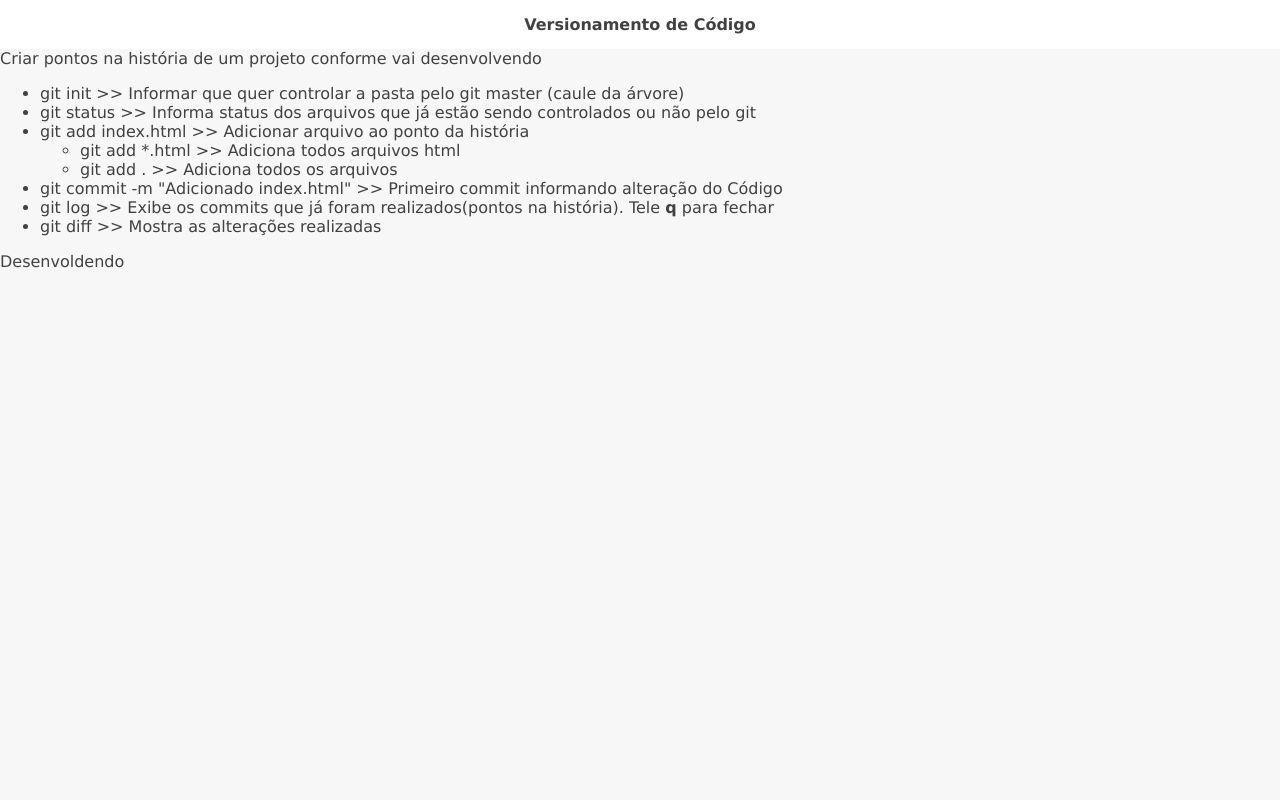
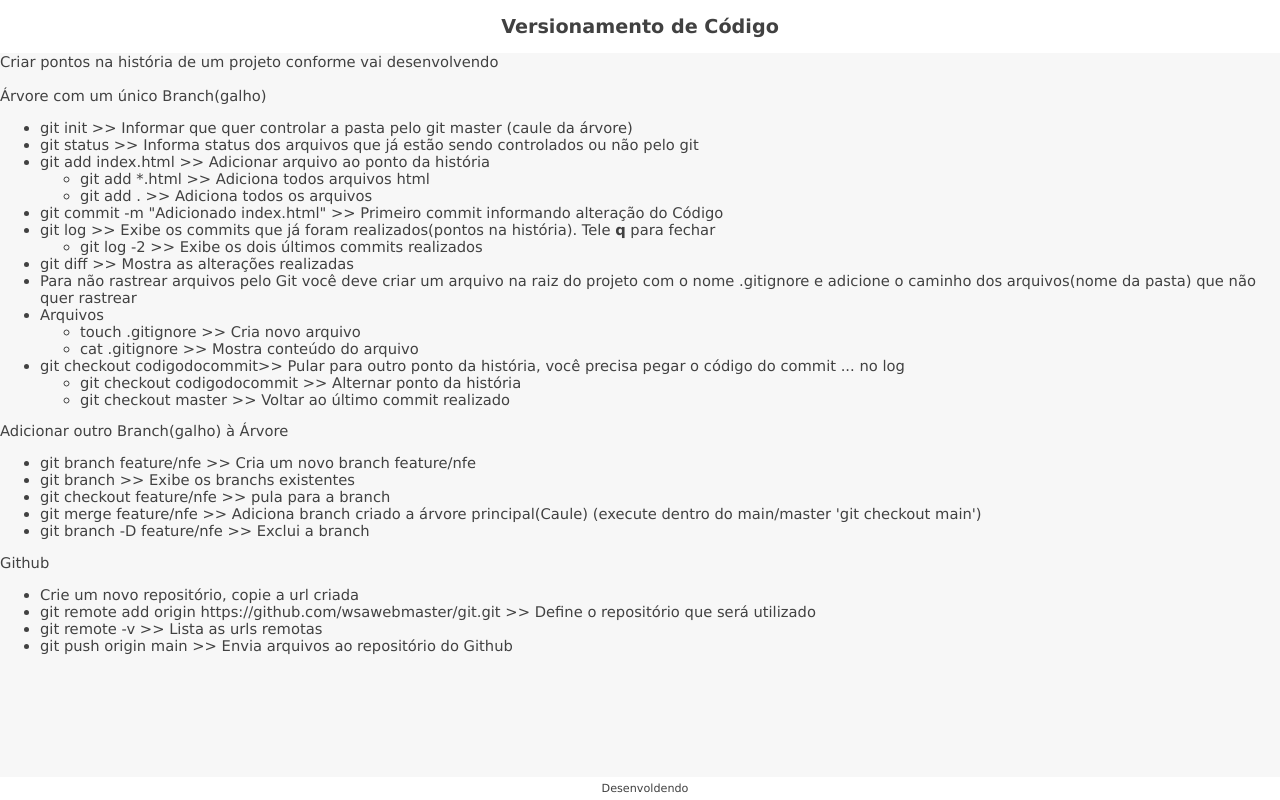
Before and after one commit to wsawebmaster/git, a plain HTML site: page index.html in a window 1280 px wide. Drawn offline with Linux system fonts and the light colour scheme.

Commit message:
Melhorando o código

```diff
--- a/index.html
+++ b/index.html
@@ -4,7 +4,7 @@
     <meta charset="UTF-8">
     <meta http-equiv="X-UA-Compatible" content="IE=edge">
     <meta name="viewport" content="width=device-width, initial-scale=1.0">
-    <link rel="icon" href="favicon32x32.png" sizes="32x32">
+    <link rel="icon" href="lion1.png" sizes="32x32">
     <title>Git </title>
 
     <style>
@@ -13,6 +13,10 @@
             --corTextoPagina: rgb(65, 65, 65);
             --corBranca: #fff;
             --font-family: verdana;
+            --font-size-titulo: 1.2rem;
+            --font-size-texto: 0.92rem;
+            --font-size-footer: 0.7rem;
+            --margin-bottom: 1.5rem;
 
             --margem: 0;
         }
@@ -21,13 +25,28 @@
             background-color: var(--corFundoPagina);
             color: var(--corTextoPagina);
             font-family: var(--font-family);
+            font-size: var(--font-size-texto);
+            margin-bottom: var(--margin-bottom);
         }
 
         header {
             background-color: var(--corBranca);
+            font-size: var(--font-size-titulo);
             font-weight: bold;
             text-align: center;
+            align-items: center;
             padding: 15px;
+        }
+
+        footer {
+            position: fixed;
+            bottom: 0;
+            width: 100vw;
+            background-color: var(--corBranca);
+            padding: 5px;
+            font-size: var(--font-size-footer);
+            text-align: center;
+            align-items: center;
         }
     </style>
 </head>
@@ -40,6 +59,8 @@
 
     <main>
     Criar pontos na história de um projeto conforme vai desenvolvendo
+        <br><br>
+    Árvore com um único Branch(galho)
     <ul>
         <li>git init >> Informar que quer controlar a pasta pelo git
         master (caule da árvore)</li>
@@ -51,13 +72,45 @@
         </ul>
         <li>git commit -m "Adicionado index.html" >> Primeiro commit informando alteração do Código</li>
         <li>git log >> Exibe os commits que já foram realizados(pontos na história). Tele <strong>q</strong> para fechar</li>
+        <ul>
+            <li>git log -2 >> Exibe os dois últimos commits realizados</li>
+        </ul>
         <li>git diff >> Mostra as alterações realizadas</li>
+        <li>Para não rastrear arquivos pelo Git você deve criar um arquivo na raiz do projeto com o nome .gitignore e adicione o caminho dos arquivos(nome da pasta) que não quer rastrear</li>
+        <li>Arquivos</li>
+        <ul>
+            <li>touch .gitignore >> Cria novo arquivo</li>
+            <li>cat .gitignore >> Mostra conteúdo do arquivo</li>
+        </ul>
+            </li>
+        <li>git checkout codigodocommit>> Pular para outro ponto da história, você precisa pegar o código do commit ... no log</li>
+        <ul>
+            <li>git checkout codigodocommit >> Alternar ponto da história</li>
+            <li>git checkout master >> Voltar ao último commit realizado</li>
+        </ul>
     </ul>
 
+    Adicionar outro Branch(galho) à Árvore
+
+    <ul>
+        <li>git branch feature/nfe >> Cria um novo branch feature/nfe</li>
+        <li>git branch >> Exibe os branchs existentes</li>
+        <li>git checkout feature/nfe >> pula para a branch</li>
+        <li>git merge feature/nfe >> Adiciona branch criado a árvore principal(Caule) (execute dentro do main/master 'git checkout main')</li>
+        <li>git branch -D feature/nfe >> Exclui a branch</li>
+    </ul>
+
+Github
+    <ul>
+        <li>Crie um novo repositório, copie a url criada</li>
+        <li>git remote add origin https://github.com/wsawebmaster/git.git >> Define o repositório que será utilizado</li>
+        <li>git remote -v >> Lista as urls remotas</li>
+        <li>git push origin main >> Envia arquivos ao repositório do Github</li>
+
+    </ul>
+    </main>
 
 
-
-    </main>
 
     <footer> Desenvoldendo </footer>
 </body>
```
Also changed, not shown: lion.png (added), lion1.png (added), 1 other file.
